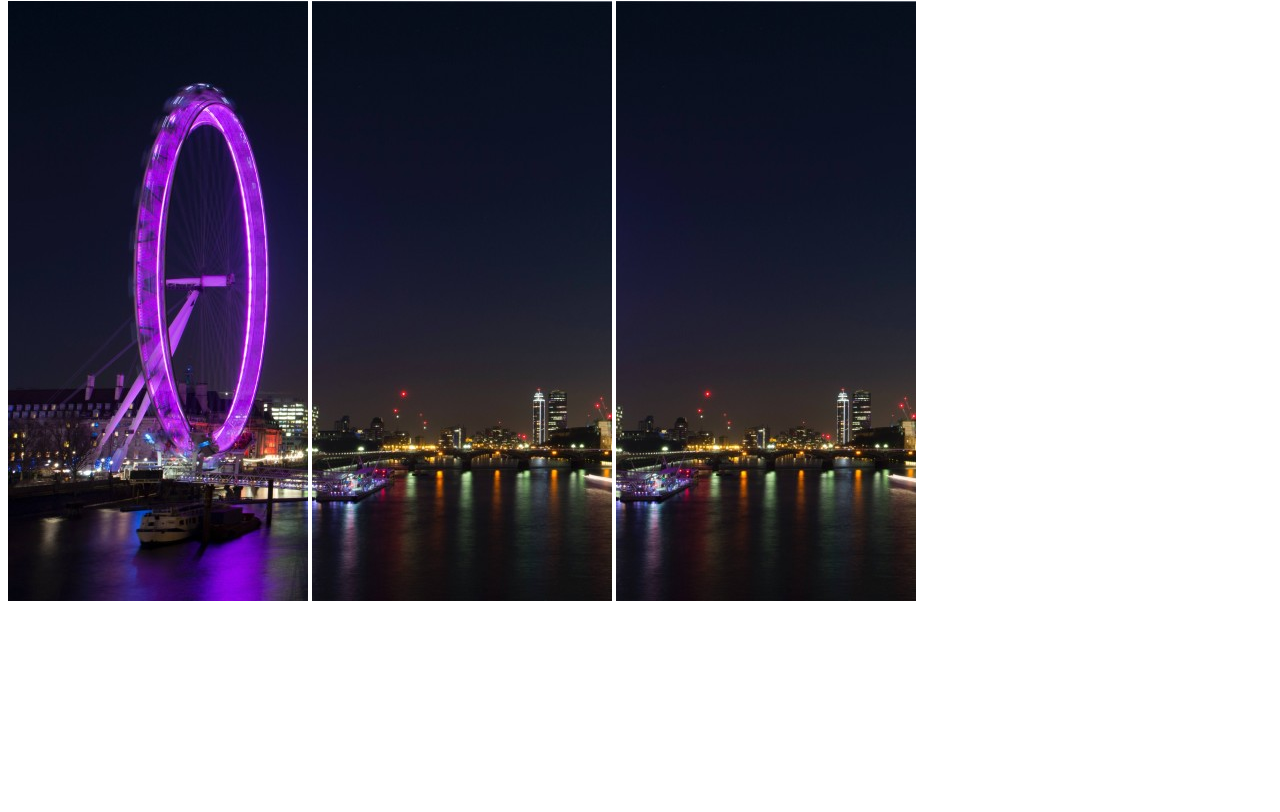
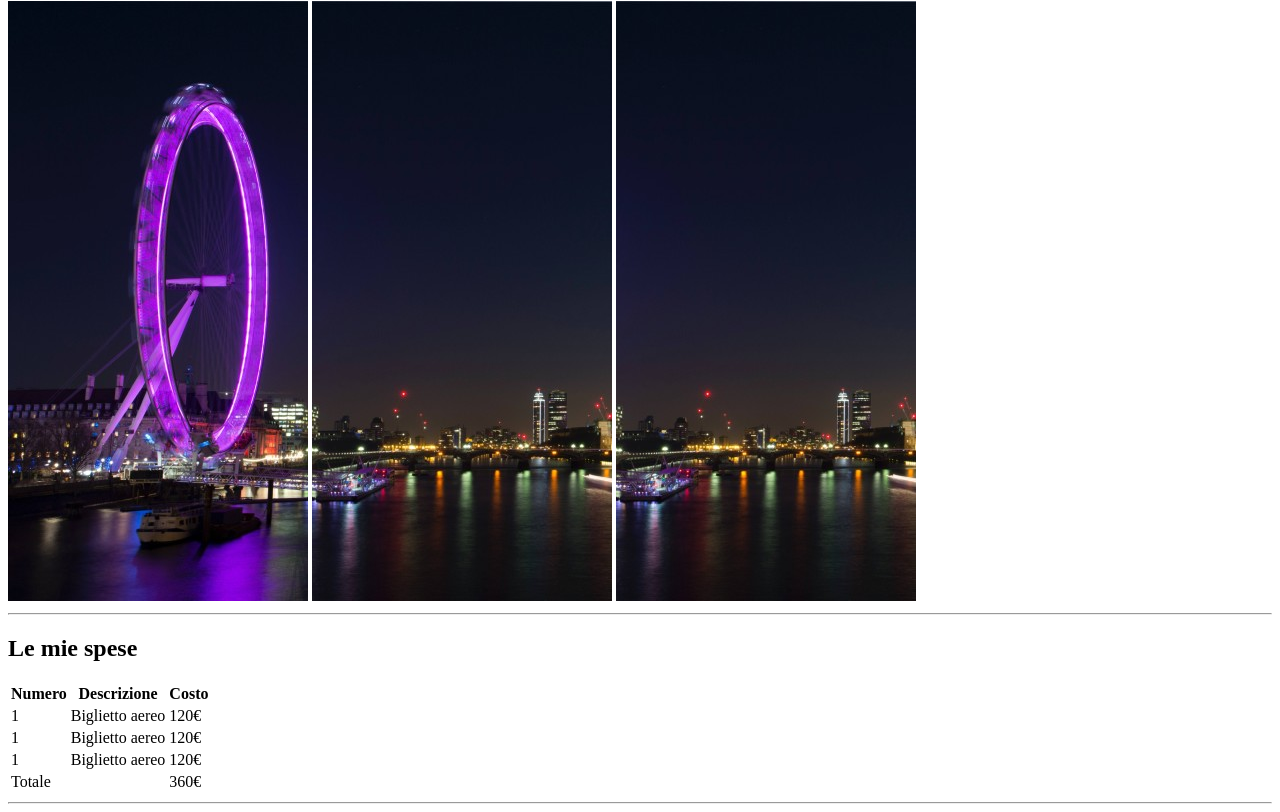
Before and after one commit to elmochimento/html-london-trip, a plain HTML site: page index.html in a window 1280 px wide. Shown: the part 79-891 px from the top of the page. Before the commit the page ends 800 px from the top, so only its background shows below. Drawn offline with Linux system fonts and the light colour scheme.

Commit message:
insert primary table with progect

```diff
--- a/index.html
+++ b/index.html
@@ -9,11 +9,61 @@
     <h1>Il mio Viaggio a Londra</h1>
 
         <div class="images">
-           <img src="./img/foto1.jpg" alt="foto uno">
+
+            <img src="./img/foto1.jpg" alt="foto uno">
            <img src="./img/foto2.jpg" alt="foto due">
            <img src="./img/foto2.jpg" alt="foto tre">
 
         </div>
 
+        <hr/>
+
+    <h2>Le mie spese</h2>
+
+        <div class="tabella">
+            <table cellspacing "0" cellpadding "3">
+                <thead>
+                    <th>
+                        Numero
+                    </th>
+
+                    <th>
+                        Descrizione
+                    </th>
+
+                    <th>
+                        Costo
+                    </th>
+                </thead>
+
+                <tbody>
+                    <td>1</td>
+                    <td>Biglietto aereo</td>
+                    <td>120€</td>
+                </tbody>
+
+                <tbody>
+                    <td>1</td>
+                    <td>Biglietto aereo</td>
+                    <td>120€</td>
+                </tbody>
+
+                <tbody>
+                    <td>1</td>
+                    <td>Biglietto aereo</td>
+                    <td>120€</td>
+                </tbody>
+
+                <tfoot>
+                    <td> Totale</td>
+                    <td></td>
+                    <td>360€</td>
+                </tfoot>
+
+        </div>
+            </table>
+
+            <hr/>
+
 </body>
 </html>
```
